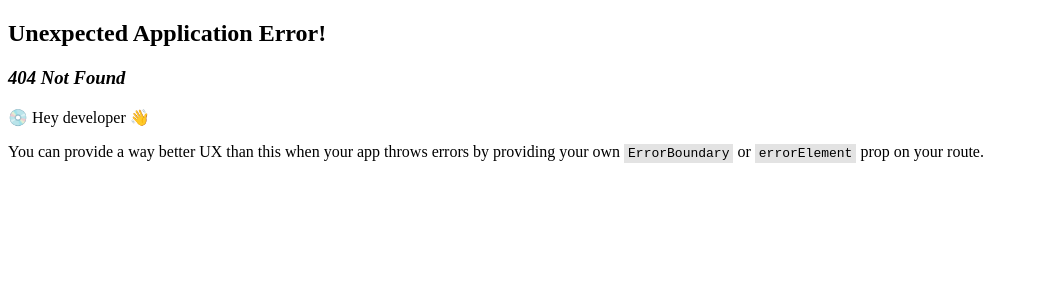
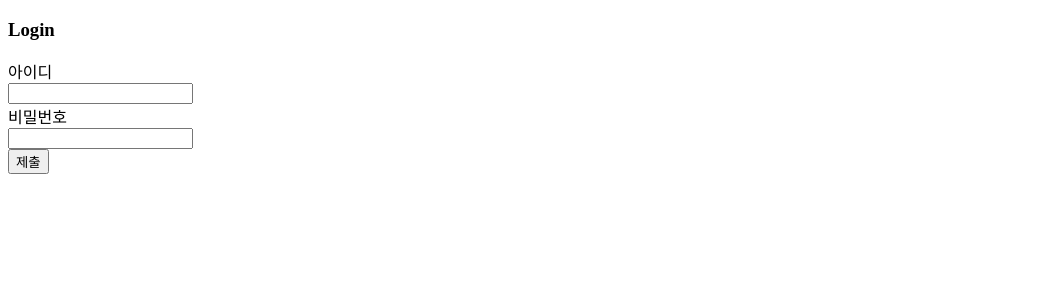
Before and after one commit to Lemon-soju/personal_blog_front, a React (Create React App) app: page /login in a window 1280 px wide. Before the commit this address had no page. Shown: the top 300 px of the page, without its empty margins (0-1039 px from the left). Built offline with nearby package versions, Linux system fonts and the light colour scheme.

Commit message:
feat: add login form

```diff
--- a/src/Home.jsx
+++ b/src/Home.jsx
@@ -1,7 +1,15 @@
 import React from "react";
+import { Link } from "react-router-dom";
 
 const Home = () => {
-  return <div>Home</div>;
+  return (
+    <>
+      <div>Home</div>
+      <Link to="/signup">회원가입</Link> <br />
+      <Link to="/login">로그인</Link> <br />
+      <Link to="/about">About</Link>
+    </>
+  );
 };
 
 export default Home;
--- a/src/SignUp.jsx
+++ b/src/Login.jsx
@@ -1,31 +1,30 @@
 import React, { useState } from "react";
 import { useNavigate } from "react-router-dom";
-import { signUp } from "./controller";
+import { login } from "./controller";
 
-function SignUp() {
+function Login() {
   const [uid, setUid] = useState("");
   const [pwd, setPwd] = useState("");
-  const [name, setName] = useState("");
 
   const navigate = useNavigate();
 
-  const signUpSubmit = async (event) => {
+  const loginSubmit = async (event) => {
     event.preventDefault();
-    const data = { uid, pwd, name };
-    let response = await signUp(data);
+    const data = { uid, pwd };
+    let response = await login(data);
     if (response.status === 400) {
-      window.alert("회원가입 실패");
+      window.alert("로그인 실패");
       return window.location.reload();
     } else {
-      window.alert("회원가입 성공");
+      window.alert("로그인 성공");
       return navigate("/");
     }
   };
 
   return (
     <>
-      <h3>Sign Up</h3>
-      <form onSubmit={(e) => signUpSubmit(e)}>
+      <h3>Login</h3>
+      <form onSubmit={(e) => loginSubmit(e)}>
         <div className="form">
           <div className="form-el">
             <label htmlFor="uid">아이디</label>
@@ -50,22 +49,10 @@ function SignUp() {
               }}
             />
           </div>
-          <div className="form-el">
-            <label htmlFor="name">이름</label> <br />
-            <input
-              id="name"
-              type="text"
-              value={name}
-              onChange={(event) => {
-                setName(event.target.value);
-              }}
-            />
-          </div>
-          <button type="submit">Submit</button>
+          <button type="submit">제출</button>
         </div>
       </form>
     </>
   );
 }
-
-export default SignUp;
+export default Login;
--- a/src/controller.jsx
+++ b/src/controller.jsx
@@ -26,4 +26,28 @@ const signUp = async (data) => {
   return result;
 };
 
-export { signUp };
+const login = async (data) => {
+  const url = backend + "/login";
+
+  const headers = {
+    "Content-Type": "application/json",
+  };
+
+  let result;
+  console.log(`로그인 입력값: ${JSON.stringify(data)}`); //debug
+
+  await axios
+    .post(url, JSON.stringify(data), { headers })
+    .then((response) => {
+      result = JSON.stringify(response.data);
+      console.log(`로그인 반환값: ${result}`); //debug
+    })
+    .catch((error) => {
+      console.log(`로그인 오류: ${error}`); //debug
+      result = error;
+    });
+
+  return result;
+};
+
+export { signUp, login };
--- a/src/routes.jsx
+++ b/src/routes.jsx
@@ -2,6 +2,7 @@ import React from "react";
 import { createBrowserRouter } from "react-router-dom";
 import Home from "./Home";
 import SignUp from "./SignUp";
+import Login from "./Login";
 
 const routes = createBrowserRouter([
   {
@@ -11,7 +12,6 @@ const routes = createBrowserRouter([
       return null;
     },
   },
-
   {
     path: "/signup",
     element: <SignUp />,
@@ -19,6 +19,13 @@ const routes = createBrowserRouter([
       return null;
     },
   },
+  {
+    path: "/login",
+    element: <Login />,
+    loader: () => {
+      return null;
+    },
+  },
 ]);
 
 export default routes;
```
Also changed, not shown: src/About.jsx (deleted, +0 -7 lines), 1 other file (tests, documents, lock files or other folders).
